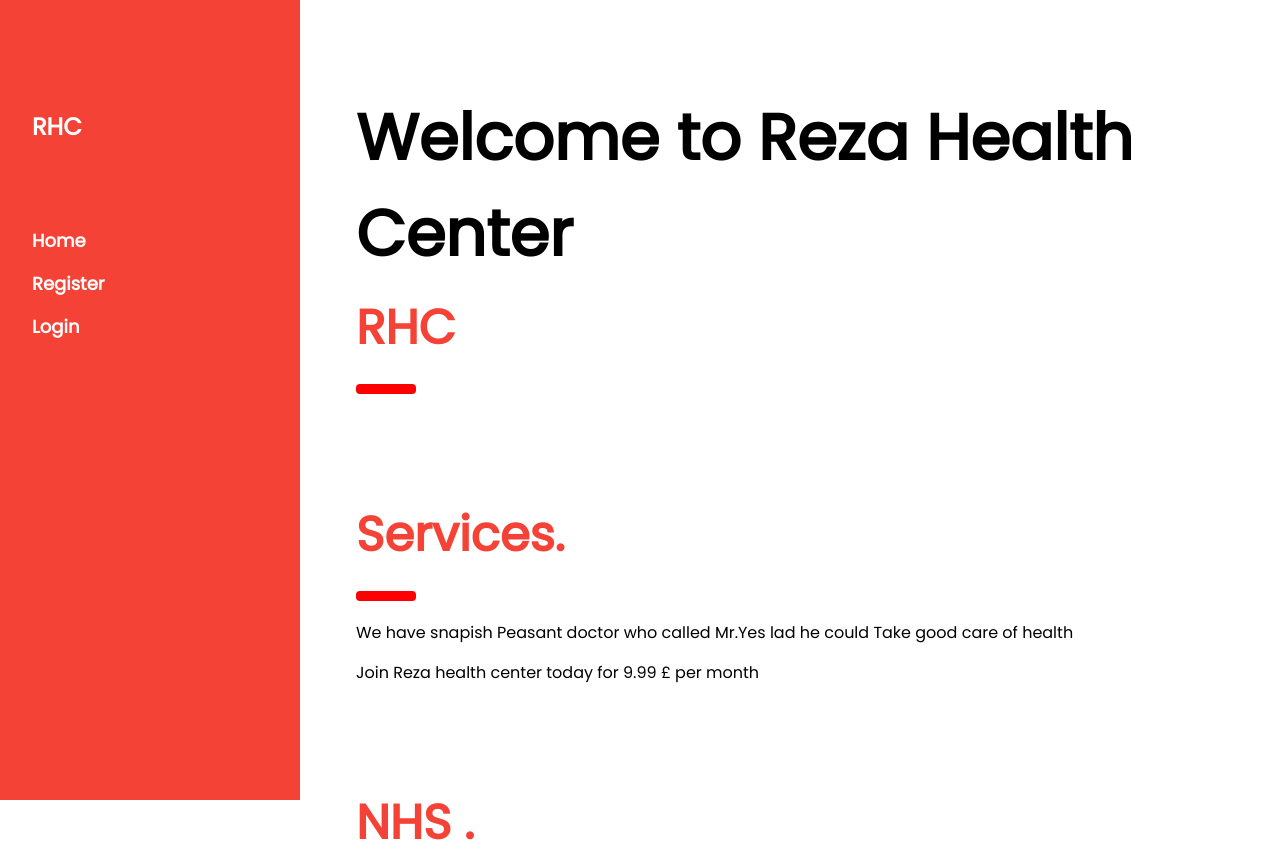
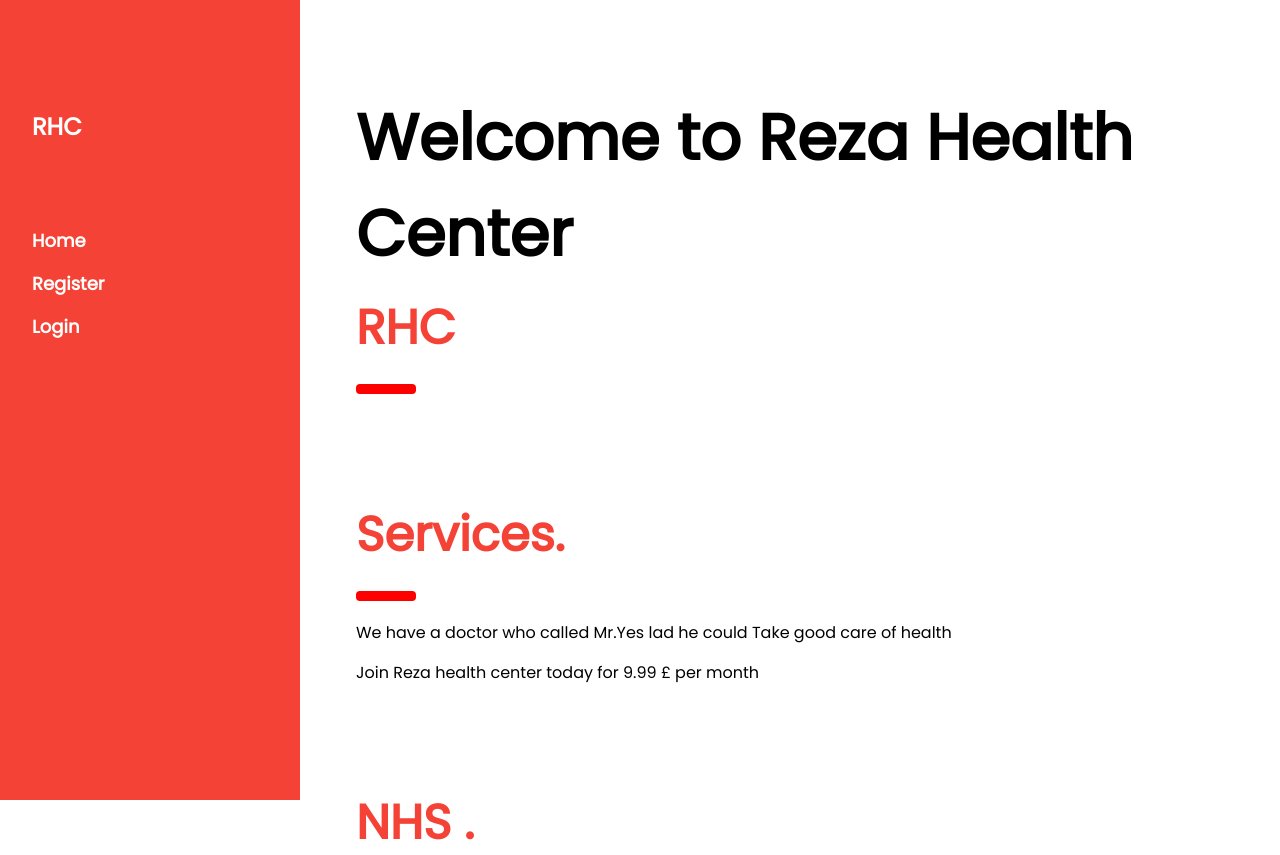
Before and after one commit to 1rezatbz/Aditya_Chatbot, a Flask app: page / in a window 1280 px wide. Shown: the top 855 px of the page. Run offline with Flask 2, Linux system fonts and the light colour scheme.

Commit message:
bug fixing

```diff
--- a/chatbot/templates/home.html
+++ b/chatbot/templates/home.html
@@ -15,7 +15,7 @@
   <div class="w3-container" id="services" style="margin-top:75px">
     <h1 class="w3-xxxlarge w3-text-red"><b>Services.</b></h1>
     <hr style="width:50px;border:5px solid red" class="w3-round">
-    <p>We have snapish Peasant  doctor who called  Mr.Yes lad he could Take good care of health </p>
+    <p>We have a doctor who called  Mr.Yes lad he could Take good care of health </p>
     <p> Join Reza health center today for 9.99 £ per month</p>
   </div>
 
```
Also changed, not shown: README.md.
